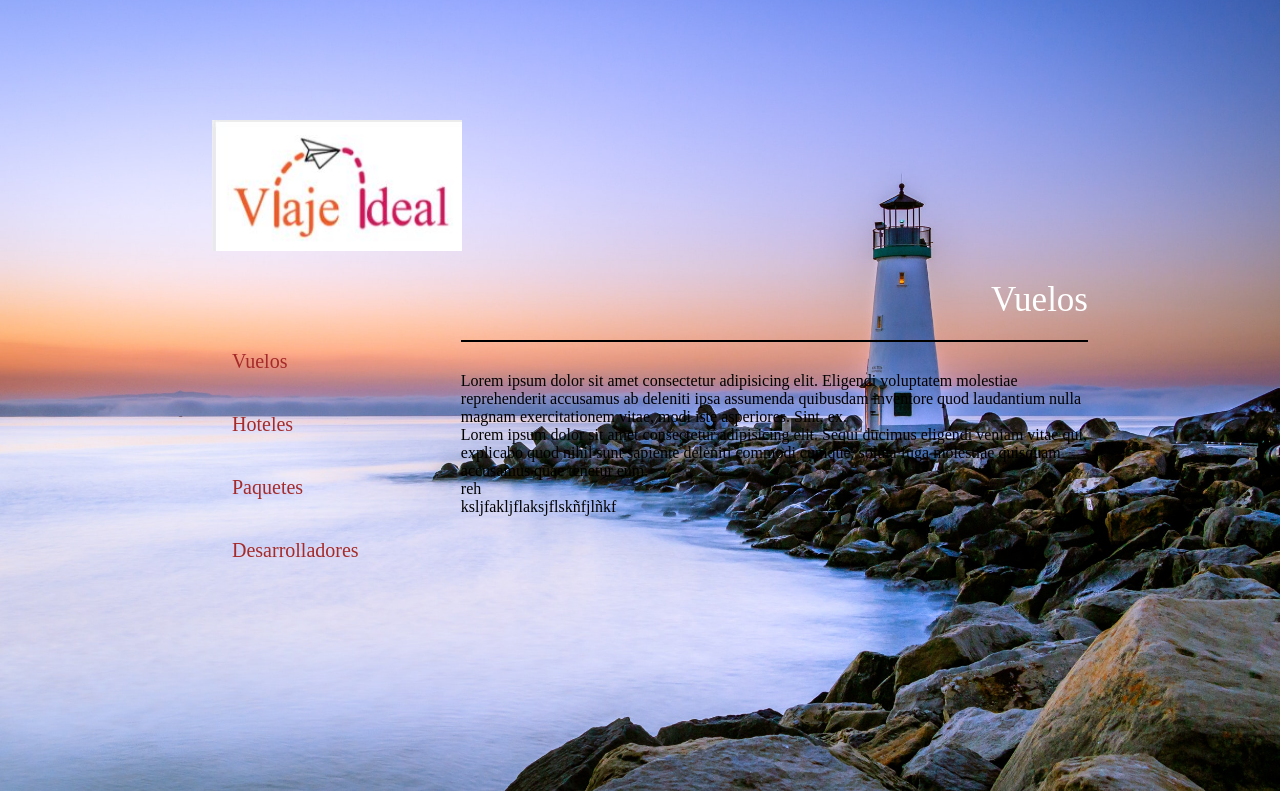
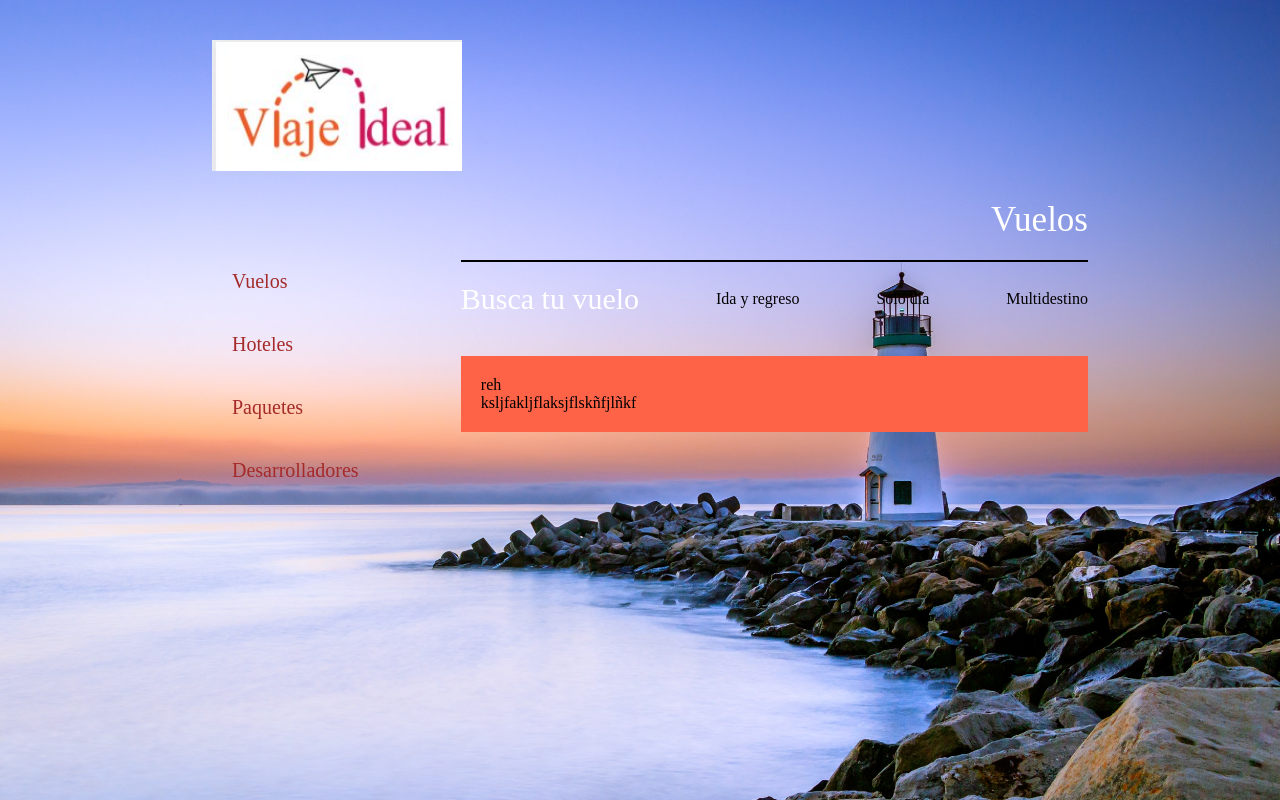
Before and after one commit to kira4489/Sprint, a plain HTML site: page index.html in a window 1280 px wide. Drawn offline with Linux system fonts and the light colour scheme.

Commit message:
adding styles

```diff
--- a/estilos.css
+++ b/estilos.css
@@ -5,15 +5,15 @@
 }
 
 body {
-  background-image: url("./fondo.jpg");
+  background-image: url(./fondo.jpg);
   background-size: cover;
   background-repeat: no-repeat;
- background-position: center;
+  background-position: top center;
   display: flex;
   flex-direction: column;
   max-width: 70%;
   justify-content: center;
-  margin: 100px auto;
+  margin: 20px auto;
 }
 
 header {
@@ -54,17 +54,34 @@ nav ul li a {
   color: white;
 }
 
-article {
+.search-pass{
+  font-size: 30px;
+  color: white;
+}
+
+.article {
   float: left;
   width: 70%;
 }
 
-article hr {
+.article hr {
   height: 2px;
   margin: 20px 0;
   border-width: 0;
   color: black;
   background-color: black;
+}
+
+.article-card{
+  margin-top: 40px;
+  background-color: tomato;
+  padding: 20px;
+}
+
+.flex-d{
+  display: flex;
+    align-items: center;
+    justify-content: space-between;
 }
 
 .preview {
--- a/index.html
+++ b/index.html
@@ -22,16 +22,20 @@
           </ul>
         </nav>
 
-        <article id="Vuelos">
+        <div class="article" id="Vuelos">
           <p class="board-pass">Vuelos</p>
           <hr>
-          <p class="preview">Lorem ipsum dolor sit amet consectetur adipisicing elit. Eligendi voluptatem molestiae reprehenderit accusamus ab deleniti ipsa assumenda quibusdam inventore quod laudantium nulla magnam exercitationem vitae, modi iste asperiores. Sint, ex.</p>
-         <p>Lorem ipsum dolor sit amet consectetur adipisicing elit. Sequi ducimus eligendi veniam vitae qui, explicabo quod nihil sunt sapiente deleniti commodi cumque, soluta fuga molestiae quisquam accusamus quae tenetur eum.</p>
-        </article>
-        <article>
+          <div class="flex-d">
+            <p class="search-pass">Busca tu vuelo</p>
+            <span>Ida y regreso</span>
+            <span>Solo dia</span>
+            <span>Multidestino</span>
+          </div>
+          <div class="article-card">
             <p>reh</p>
             <p>ksljfakljflaksjflskñfjlñkf</p>
-        </article>
+        </div>
+        </div>
       </section>
 </body>
 </html>
```
